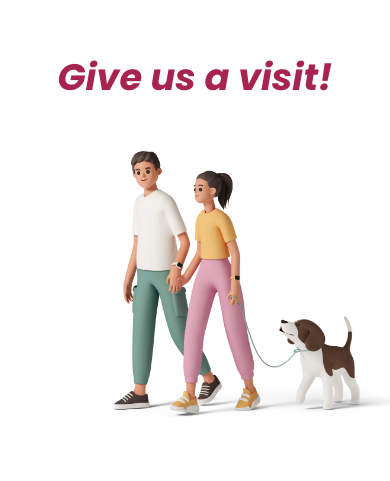
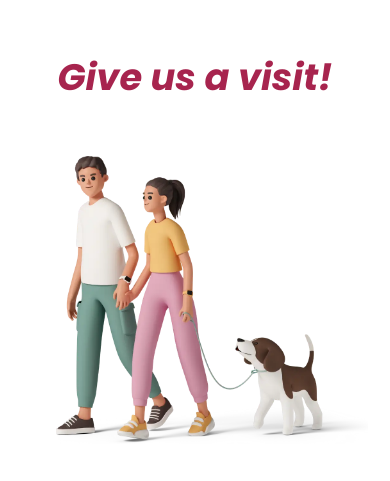
Before and after one commit to ilyasolgun11/paws-play-pp1, a website: page index.html in a window 390 px wide. Shown: the part 4346-4827 px from the top of the page. Drawn offline with Linux system fonts and the light colour scheme; grey boxes are pictures that could not be loaded.

Commit message:
Adjust size for location-img-container

```diff
--- a/assets/css/style.css
+++ b/assets/css/style.css
@@ -893,20 +893,21 @@ header {
   justify-content: space-between;
   align-items: center;
 }
+
+.location-img-container {
+  background: url("../images/casual-young-couple-walking-their-dog.webp")
+    center/contain no-repeat;
+  height: 400px;
+}
+
 .location-img-container,
 .location-map-container {
-  width: 50%;
-}
-
-.location-img {
-  width: 600px;
-  height: 600px;
-  object-fit: contain;
+  width: 100%;
 }
 
 .location-map {
   width: 100%;
-  height: 500px;
+  height: 400px;
   border-radius: 15px;
 }
 
@@ -2191,14 +2192,9 @@ header {
     margin-bottom: 20px;
   }
 
-  .location-img {
-    width: 320px;
-    height: 320px;
-    object-fit: contain;
-    margin-left: 60px;
-  }
-
   .location-img-container {
+    height: 350px;
+    height: 350px;
     margin-bottom: 30px;
   }
 
--- a/index.html
+++ b/index.html
@@ -303,8 +303,7 @@
         <div class="location">
           <div class="location-img-container">
             <img
-              class="location-img"
-              src="assets/images/casual-young-couple-walking-their-dog.webp"
+              style="visibility: hidden"
               alt="Casual young couple walking their dog"
             />
           </div>
--- /dev/null
+++ b/package.json
@@ -0,0 +1,5 @@
+{
+  "dependencies": {
+    "@fortawesome/fontawesome-free": "^6.5.1"
+  }
+}
```
Also changed, not shown: 1 other file.
